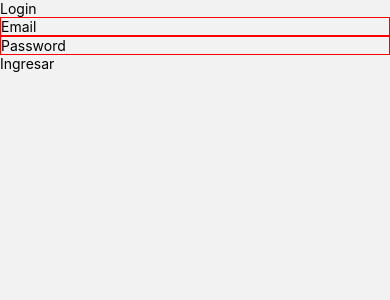
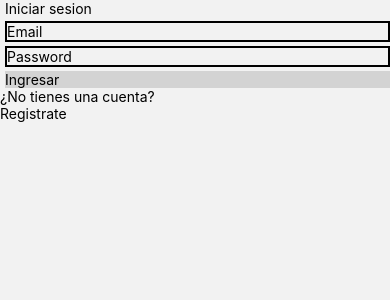
Before and after one commit to candedichiara/Proyecto-React-Native, a React Native app: screen /Login in a window 390 px wide. Shown: the top 300 px of the page. Built offline with nearby package versions, Linux system fonts and the light colour scheme.

Commit message:
tabNavigation

```diff
--- a/package.json
+++ b/package.json
@@ -10,6 +10,7 @@
   },
   "dependencies": {
     "@expo/webpack-config": "^0.17.0",
+    "@react-navigation/bottom-tabs": "^6.4.0",
     "@react-navigation/native": "^6.0.13",
     "@react-navigation/native-stack": "^6.9.1",
     "expo": "~46.0.16",
--- a/src/navigation/MainNavigation.js
+++ b/src/navigation/MainNavigation.js
@@ -1,7 +1,8 @@
 import React, { Component } from 'react'
 import { NavigationContainer } from '@react-navigation/native'
 import { createNativeStackNavigator } from '@react-navigation/native-stack'
-import Login from '../components/Login/Login'
+import Login from '../screens/Login/Login'
+import TabNavigation from './TabNavigation'
 
 const Stack = createNativeStackNavigator()
 
@@ -19,6 +20,14 @@ class MainNavigation extends Component {
                             headerShown: false
                         }}
                     />
+                    <Stack.Screen
+                        name='TabNavigation'
+                        component={TabNavigation}
+                        options={{
+                            headerShown: false
+                        }}
+
+                    />
                 </Stack.Navigator>
             </NavigationContainer>
         )
--- /dev/null
+++ b/src/navigation/TabNavigation.js
@@ -0,0 +1,25 @@
+import { createBottomTabNavigator } from '@react-navigation/bottom-tabs'
+import React from 'react'
+import Home from '../screens/Home/Home'
+import {FontAwesome} from '@expo/vector-icons'
+
+const Tab = createBottomTabNavigator()
+
+function TabNavigation() {
+  return (
+    <Tab.Navigator>
+        <Tab.Screen
+        name={'Home'}
+        component={Home}
+        options={{
+            tabBarIcon: () => <FontAwesome name='home' color={'pink'} size={32} />,
+            headerShown:false
+        }}
+        />
+        <Tab.Screen name='Profile' component={Profile} />
+        <Tab.Screen name='Posts' component={Posts} />
+    </Tab.Navigator>
+  )
+}
+
+export default TabNavigation
--- a/src/components/Login/Login.js
+++ b/src/screens/Login/Login.js
@@ -10,23 +10,24 @@ class Login extends Component {
         this.state={
             email:'',
             password:'',
-            logueado: false
+            loggedIn: false
         }
     }
 
     login(email, password){
         auth.signInWithEmailAndPassword(email, password)
-        .then( resp => this.setState( {logueado: true} ))
+        .then( resp => this.props.navigation.navigate('TabNavigation'))
         .catch(err => console.log(err))
     }
 
   render() {
     return (
       <View>
-        <Text>Login</Text>
+        <Text style={ styles.text}>Iniciar sesion</Text>
         <View>
             <TextInput
              style={ styles.input}
+             keyboardType='email-address'
              onChangeText={ text => this.setState( {email:text} )}
              placeholder='Email'
              value={this.state.email}
@@ -35,11 +36,19 @@ class Login extends Component {
              style={ styles.input}
              onChangeText={ text => this.setState( {password:text} )}
              placeholder='Password'
+             secureTextEntry={true}
              value={this.state.password}
             />
             <View>
-                <TouchableOpacity onPress={()=> this.login(this.state.email, this.state.password)}>
+                <TouchableOpacity onPress={()=> this.login(this.state.email, this.state.password)} style={ styles.boton}>
                     <Text>Ingresar</Text>
+                </TouchableOpacity>
+            </View>
+
+            <View>
+                <Text>¿No tienes una cuenta?</Text>
+                <TouchableOpacity onPress={() => this.props.navigation.navigate('Register') }>
+                    <Text>Registrate</Text>
                 </TouchableOpacity>
             </View>
         </View>
@@ -50,8 +59,20 @@ class Login extends Component {
 
 const styles = StyleSheet.create({
     input:{
-        borderWidth:1,
-        borderColor: 'red'
+        borderWidth:2,
+        borderColor: 'black',
+        marginBottom: 4,
+        marginLeft:5,
+    },
+
+    text: {
+        marginBottom: 4,
+        marginLeft:5
+    },
+
+    boton:{
+        backgroundColor:'lightgrey',
+        marginLeft:5
     }
 })
 
```
Also changed, not shown: src/screens/Register/Register.js (added), 1 other file (tests, documents, lock files or other folders).
